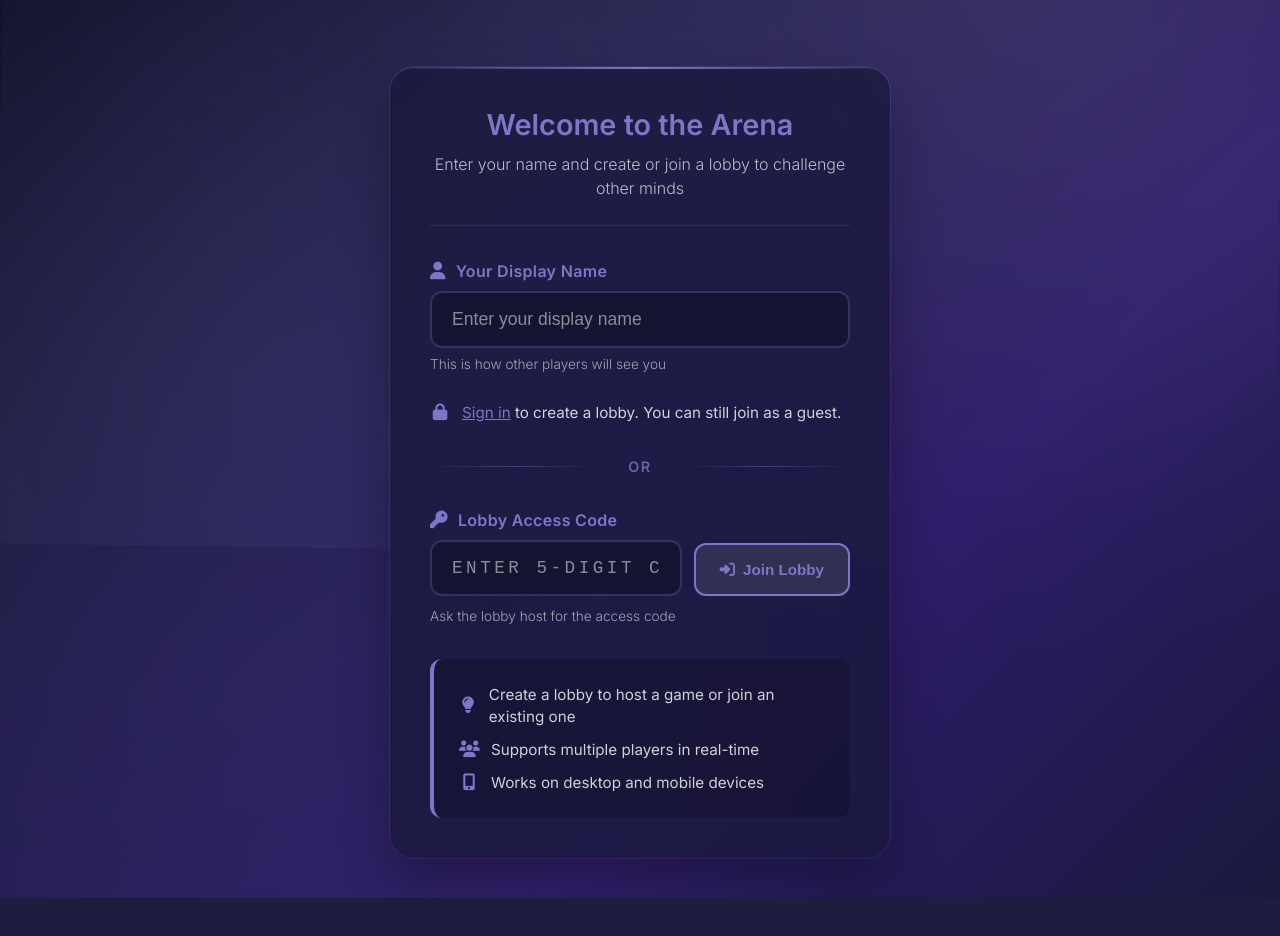
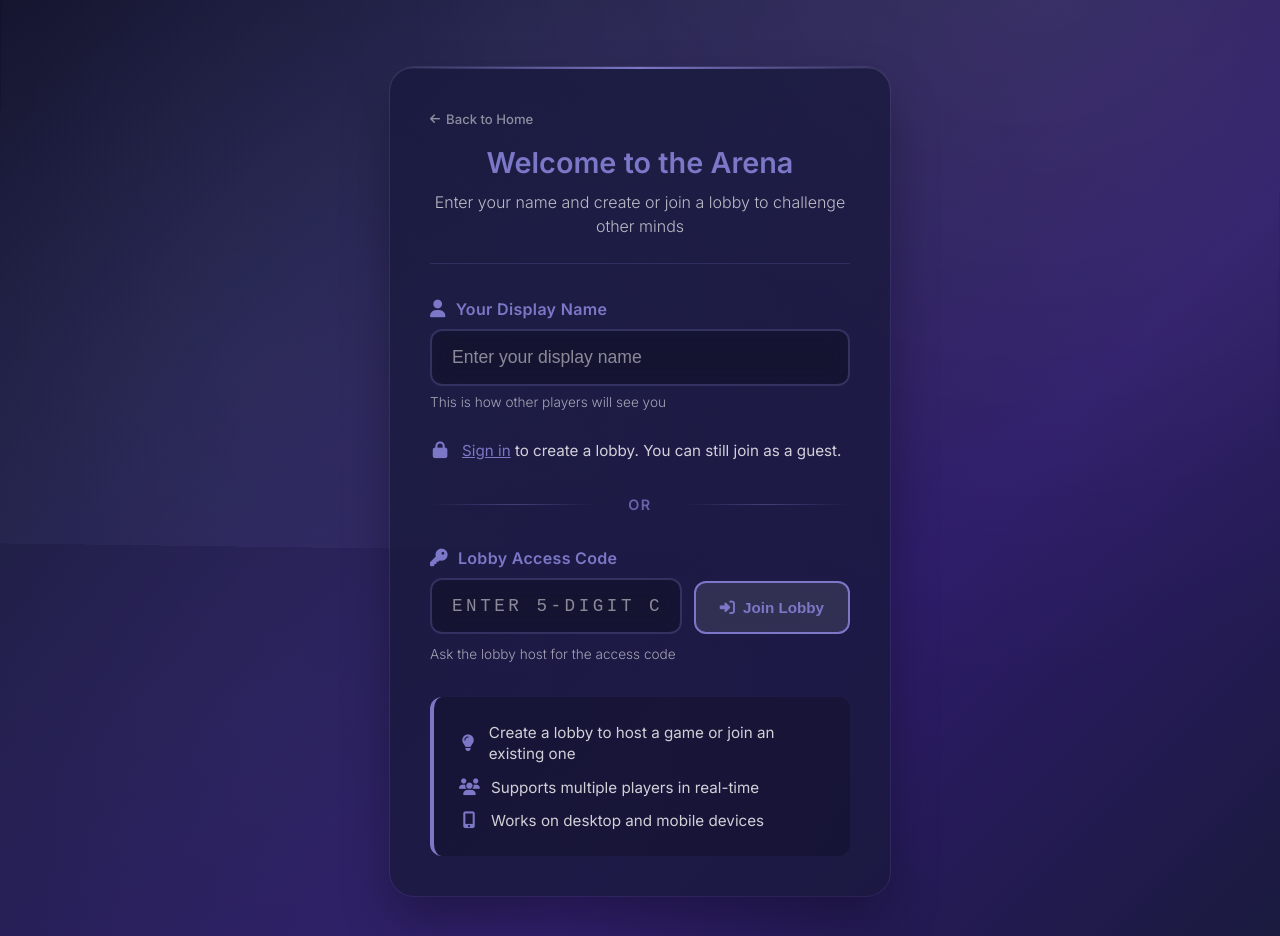
Before and after one commit to Leva-byte/MindLobby, a Flask app: page /quickplay in a window 1280 px wide. Shown: the part 233-1169 px from the top of the page. Before the commit the page ends 1131 px from the top, so only its background shows below. Run offline with Flask 3, Linux system fonts and the light colour scheme; data that the repository does not hold is empty; some libraries are stand-ins or nearby versions; some web fonts are replaced.

Commit message:
Improved UI upon exiting Index; add a bit of relief on loading documents on room creation page

```diff
--- a/db_adapter.py
+++ b/db_adapter.py
@@ -18,24 +18,40 @@
 if USE_POSTGRES:
     import psycopg2
     import psycopg2.extras
+    import psycopg2.pool
+
+# ── Connection pool (PostgreSQL only) ─────────────────────────────────────
+# Keeps a small pool of open connections so each request reuses an existing
+# connection instead of opening a brand-new TCP handshake to Postgres.
+_pg_pool = None
+
+def _get_pg_pool():
+    """Lazily initialize the PostgreSQL connection pool."""
+    global _pg_pool
+    if _pg_pool is None:
+        db_url = DATABASE_URL
+        if db_url.startswith('postgres://'):
+            db_url = db_url.replace('postgres://', 'postgresql://', 1)
+        _pg_pool = psycopg2.pool.ThreadedConnectionPool(
+            minconn=2,
+            maxconn=10,
+            dsn=db_url
+        )
+    return _pg_pool
 
 def get_db_connection():
     """
     Returns a database connection.
-    - Production (DATABASE_URL set): PostgreSQL via psycopg2
+    - Production (DATABASE_URL set): PostgreSQL via psycopg2 (pooled)
     - Development (no DATABASE_URL): SQLite via sqlite3
 
     Both return dict-like row access.
     """
     if USE_POSTGRES:
-        # Railway may use postgres:// but psycopg2 needs postgresql://
-        db_url = DATABASE_URL
-        if db_url.startswith('postgres://'):
-            db_url = db_url.replace('postgres://', 'postgresql://', 1)
-
-        conn = psycopg2.connect(db_url)
+        pool = _get_pg_pool()
+        conn = pool.getconn()
         conn.autocommit = False
-        return PgConnectionWrapper(conn)
+        return PgConnectionWrapper(conn, pool)
     else:
         conn = sqlite3.connect('mindlobby.db')
         conn.row_factory = sqlite3.Row
@@ -159,8 +175,9 @@
 class PgConnectionWrapper:
     """Wraps a psycopg2 connection to behave like an sqlite3 connection."""
 
-    def __init__(self, conn):
+    def __init__(self, conn, pool=None):
         self._conn = conn
+        self._pool = pool
 
     def cursor(self):
         return PgCursorWrapper(self._conn.cursor())
@@ -175,7 +192,11 @@
         self._conn.commit()
 
     def close(self):
-        self._conn.close()
+        """Return connection to pool (or close if no pool)."""
+        if self._pool:
+            self._pool.putconn(self._conn)
+        else:
+            self._conn.close()
 
     def __enter__(self):
         return self
@@ -183,4 +204,4 @@
     def __exit__(self, exc_type, exc_val, exc_tb):
         if exc_type:
             self._conn.rollback()
-        self._conn.close()
+        self.close()
--- a/static/css/indexstyle.css
+++ b/static/css/indexstyle.css
@@ -136,6 +136,25 @@
   border-bottom: 1px solid rgba(124, 119, 198, 0.2);
   z-index: 100;
   animation: slideInDown 0.8s ease;
+}
+
+.back-home-link {
+  display: inline-flex;
+  align-items: center;
+  gap: 6px;
+  color: rgba(255, 255, 255, 0.5);
+  font-size: 0.82rem;
+  font-family: 'Inter', sans-serif;
+  font-weight: 500;
+  text-decoration: none;
+  margin-bottom: 18px;
+  transition: color 0.2s;
+}
+.back-home-link:hover {
+  color: #a8a4e3;
+}
+.back-home-link i {
+  font-size: 0.72rem;
 }
 
 .logo-container {
@@ -781,6 +800,12 @@
   backdrop-filter: blur(20px);
   border-bottom-color: rgba(108, 99, 192, 0.1);
 }
+body.light-mode .back-home-link {
+  color: rgba(26, 26, 46, 0.45);
+}
+body.light-mode .back-home-link:hover {
+  color: #6c63c0;
+}
 
 /* Header logo — solid color instead of gradient for readability */
 body.light-mode .main-logo {
--- a/templates/Index.html
+++ b/templates/Index.html
@@ -51,6 +51,11 @@
     <!-- Main Menu -->
     <main id="mainMenu">
       <div class="menu-container">
+        <!-- Back to Home -->
+        <a href="/home" class="back-home-link" id="backHomeLink">
+          <i class="fas fa-arrow-left"></i> Back to Home
+        </a>
+
         <!-- Welcome Section -->
         <div class="welcome-section">
           <h2>Welcome to the Arena</h2>
@@ -293,6 +298,9 @@
             nameInput.value = data.username;
             nameInput.readOnly = true;
             nameInput.style.opacity = '0.7';
+            var backLink = document.getElementById('backHomeLink');
+            backLink.href = '/studio';
+            backLink.innerHTML = '<i class="fas fa-arrow-left"></i> Back to Studio';
             document.getElementById('lobbyTypeToggle').style.display = 'flex';
             // Apply saved default lobby type from Settings
             var savedLobby = localStorage.getItem('ml_defaultLobbyType');
```
